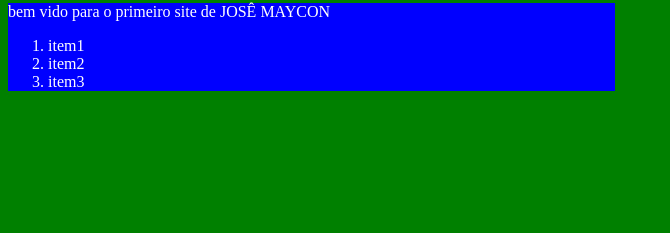
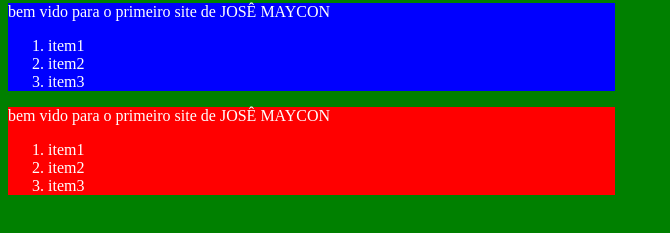
Before and after one commit to Josemaycoon/deus_grego, a plain HTML site: page jose/index.html in a window 1280 px wide. Shown: the part 103-336 px from the top of the page, without its empty margins (0-670 px from the left). Drawn offline with Linux system fonts and the light colour scheme.

Commit message:
Update index.html

```diff
--- a/jose/index.html
+++ b/jose/index.html
@@ -12,6 +12,9 @@
             width: 48%;
 
             background-color: blue;
+        }
+        .red{
+            background-color: red;
         }
     </style>
 </head>
@@ -31,5 +34,14 @@
              <li>item3</li>
          </ol>
      </div>
+     <div class="red">
+
+         <p>bem vido para o primeiro site de JOSÊ MAYCON</p>
+
+         <ol>
+             <li>item1</li>
+             <li>item2</li>
+             <li>item3</li>
+         </ol>
  </body>
 </html>
```
